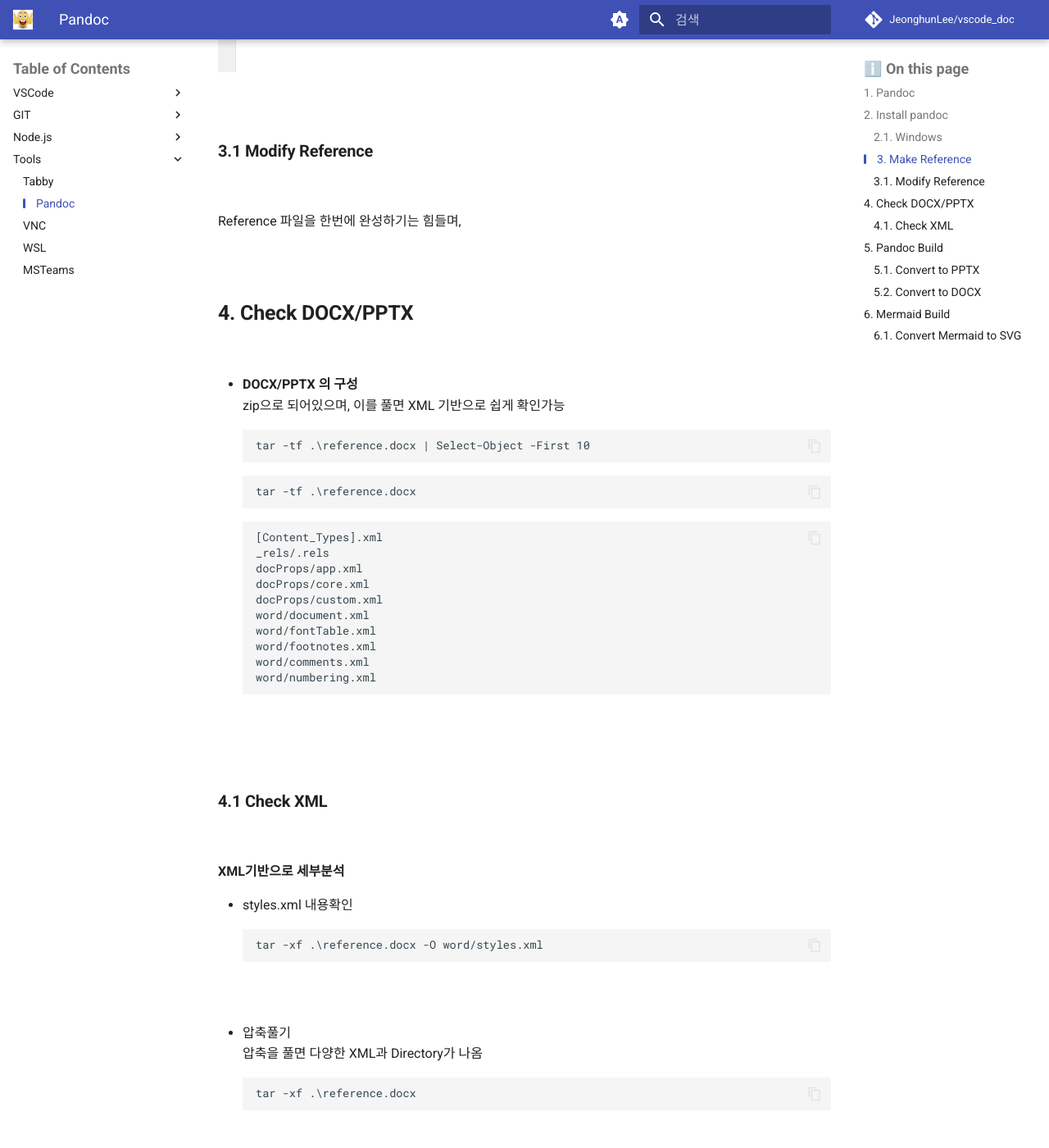
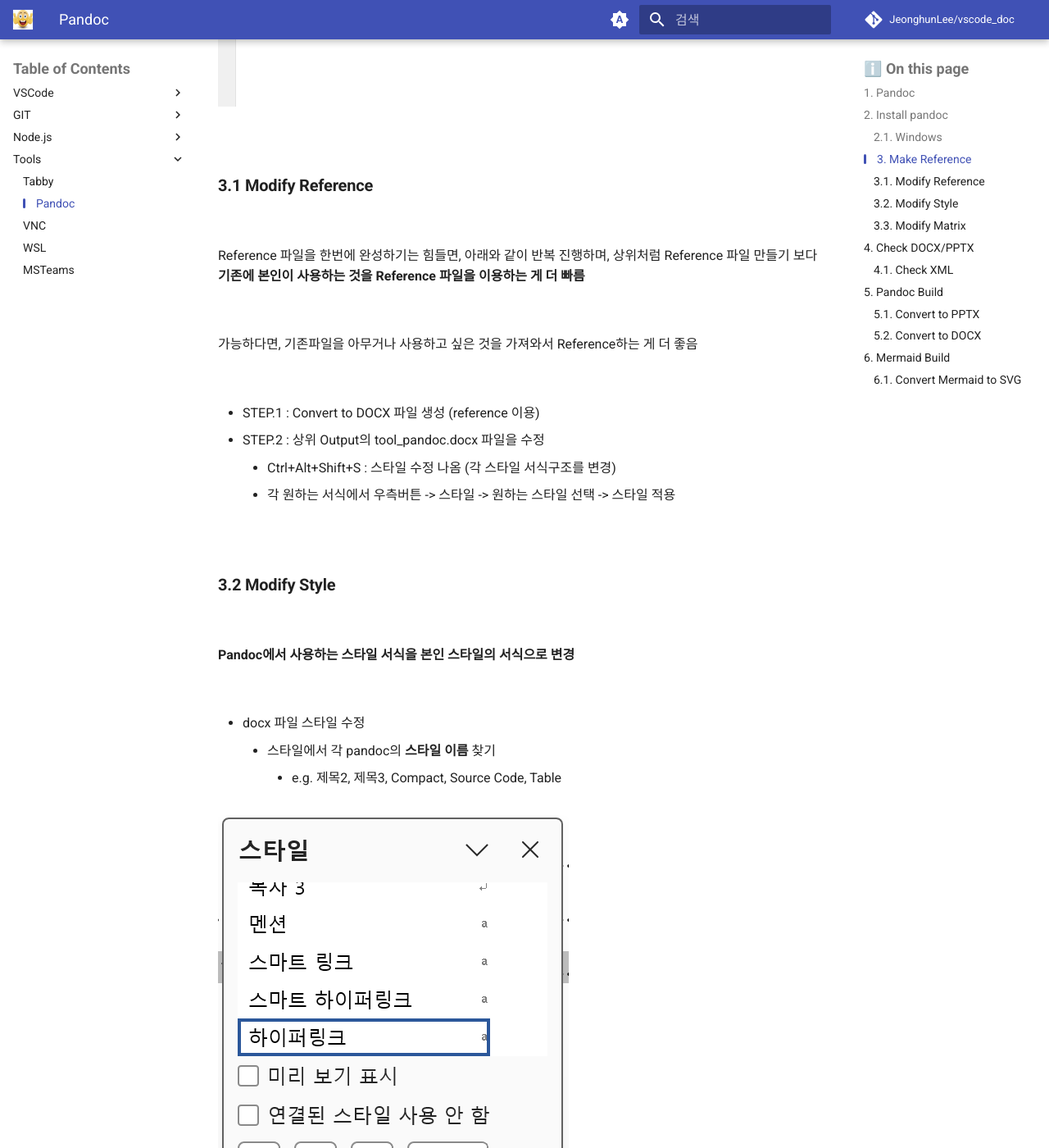
Before and after one commit to JeonghunLee/vscode_doc, an MkDocs documentation site: the page built from docs/tool_pandoc.md, in a window 1280 px wide and 1400 px high, scrolled down 2691 px. Shown: the whole window at 82% size. Built offline with MkDocs 1.6.1 and Material for MkDocs 9.7.7, drawn with Linux system fonts in a browser that asks for light colours; comment, search, counter and statistics services are not loaded; some of the changed text lies outside the part shown.

Commit message:
Update Pandoc reference document and add images for documentation

````diff
--- a/docs/tool_pandoc.md
+++ b/docs/tool_pandoc.md
@@ -47,7 +50,8 @@
 
 <br/>
 
-아래와 같이 Reference docx 와 pptx 파일을 생성하여 이를 수정하는 방식으로 가능하다.
+
+Reference docx 와 pptx 파일생성 방법이지만, **솔직히 Reference 파일은 필요 없을 듯하다.**
 
 <br/>
 
@@ -61,9 +65,11 @@
 
 <br/>
 
-!!! tip "Reference File"
-    - 상위 파일을 만든 후, 각 폰트를 변경하고 본인 스타일로 수정
-    - docx 와 pptx 가능한 이유는 XML기반
+* Reference File
+    * 상위 파일을 만든 후, 각 폰트를 변경하고 본인 스타일로 수정
+    * docx 와 pptx 가능한 이유는 XML기반
+
+<br/>
 
 ![](./imgs/tool_pandoc_docx_00.png)
 ![](./imgs/tool_pandoc_ppt_00.png)
@@ -77,10 +83,82 @@
 
 <br/>
 
-Reference 파일을 한번에 완성하기는 힘들며,
+Reference 파일을 한번에 완성하기는 힘들면, 아래와 같이 반복 진행하며, 상위처럼 Reference 파일 만들기 보다
+**기존에 본인이 사용하는 것을 Reference 파일을 이용하는 게 더 빠름**
 
 <br/>
 
+가능하다면, 기존파일을 아무거나 사용하고 싶은 것을 가져와서 Reference하는 게 더 좋음
+
+<br/>
+
+
+* STEP.1 : Convert to DOCX 파일 생성 (reference 이용)
+* STEP.2 : 상위 Output의 tool_pandoc.docx 파일을 수정
+    * Ctrl+Alt+Shift+S : 스타일 수정 나옴 (각 스타일 서식구조를 변경)
+    * 각 원하는 서식에서 우측버튼 -> 스타일 -> 원하는 스타일 선택 -> 스타일 적용
+
+<br/>
+
+### Modify Style
+
+<br/>
+
+**Pandoc에서 사용하는 스타일 서식을 본인 스타일의 서식으로 변경**
+
+<br/>
+
+* docx 파일 스타일 수정
+    * 스타일에서 각 pandoc의 **스타일 이름** 찾기
+        * e.g. 제목2, 제목3, Compact, Source Code, Table
+
+![](./imgs/pandoc_docx_00.png)
+![](./imgs/pandoc_docx_03.png)
+
+* TOC 제목 스타일 수정
+![](./imgs/pandoc_docx_01.png)
+
+* **Source Code 스타일 수정**
+    * 스타일 이름: Source Code
+![](./imgs/pandoc_docx_02.png)
+
+
+<br/>
+
+### Modify Matrix
+
+<br/>
+
+* **테이블디자인 -> 표스타일**
+![](./imgs/pandoc_docx_04.png)
+![](./imgs/pandoc_docx_05.png)
+
+<br/>
+
+아래에서 최종 표스타일 수정
+
+* **스타일 수정-Table-표전체**
+    * **스타일이름: Table** : 이 이름을 찾아서 매번 스타일 서식을 변경하는 것이 목적
+    * **스타일기준**: 외부에 이미 설정된 스타일을 가져오는 것으로 수정중이라면 변경하지 않는 것이 좋음
+![](./imgs/pandoc_docx_06.png)
+
+
+* **스타일 수정-Table-머리글행**
+![](./imgs/pandoc_docx_07.png)
+
+
+<br/>
+<br/>
+
+| TEST |  TEST |  TEST |
+| ---  | ----- |  ----|
+| TEST |  TEST |  TEST |
+| TEST |  TEST |  TEST |
+| TEST |  TEST |  TEST |
+| TEST |  TEST |  TEST |
+
+
+<br/>
 
 ## Check DOCX/PPTX
 
@@ -88,12 +166,15 @@
 
 * **DOCX/PPTX 의 구성**
 zip으로 되어있으며, 이를 풀면 XML 기반으로 쉽게 확인가능
+
 ```
 tar -tf .\reference.docx | Select-Object -First 10
 ```
+
 ```
 tar -tf .\reference.docx
 ```
+
 ```
 [Content_Types].xml
 _rels/.rels
@@ -148,6 +229,8 @@
   -o .\output\index.pptx
 ```
 
+<br/>
+
 * Convert markdown to pptx
 Reference 이용
 ```
@@ -157,11 +240,18 @@
   --resource-path=".;.\docs" `
   -o .\output\index.pptx
 ```
+
+
 <br/>
 
----
+
+
+
+
 
 ### Convert to DOCX
+
+<br/>
 
 * Convert markdown to docx
 ```
@@ -176,11 +266,27 @@
 
 <br/>
 
+* Convert markdown to docx
+```
+pandoc `
+  .\docs\tool_pandoc.md `
+  --toc `
+  --number-sections `
+  --reference-doc=.\docx\tool_pandoc.docx `
+  --resource-path=".;.\docs" `
+  -o .\output\tool_pandoc.docx
+```
+
+<br/>
+
+
 ## Mermaid Build
 
 <br/>
 
 Node.js가 설치되어있다면, npx가 존재
+
+[Go to Node.js](./node_mermaid.md#mermaid-build)
 
 <br/>
 
@@ -204,18 +310,21 @@
 
 
 * Convert Markdown(mmd) to svg
+
 ```
 npx -p @mermaid-js/mermaid-cli mmdc `
   -i .\docx\mmd\test.md `
   -o .\docx\imgs\test.svg `
   -b transparent
 ```
+
 ```
 npx -p @mermaid-js/mermaid-cli mmdc `
   -i .\docx\mmd\test_general.md `
   -o .\docx\imgs\test_general.svg `
   -b transparent
 ```
+
 ```
 npx -p @mermaid-js/mermaid-cli mmdc `
   -i .\docx\mmd\test_handdrawn.md `
````
Also changed, not shown: other parts of docs/tool_pandoc.md (+6 -3 lines), docs/imgs/pandoc_docx_00.png (added), docs/imgs/pandoc_docx_01.png (added), docs/imgs/pandoc_docx_02.png (added), docs/imgs/pandoc_docx_03.png (added), docs/imgs/pandoc_docx_04.png (added), docs/imgs/pandoc_docx_05.png (added), docs/imgs/pandoc_docx_06.png (added), docs/imgs/pandoc_docx_07.png (added).
